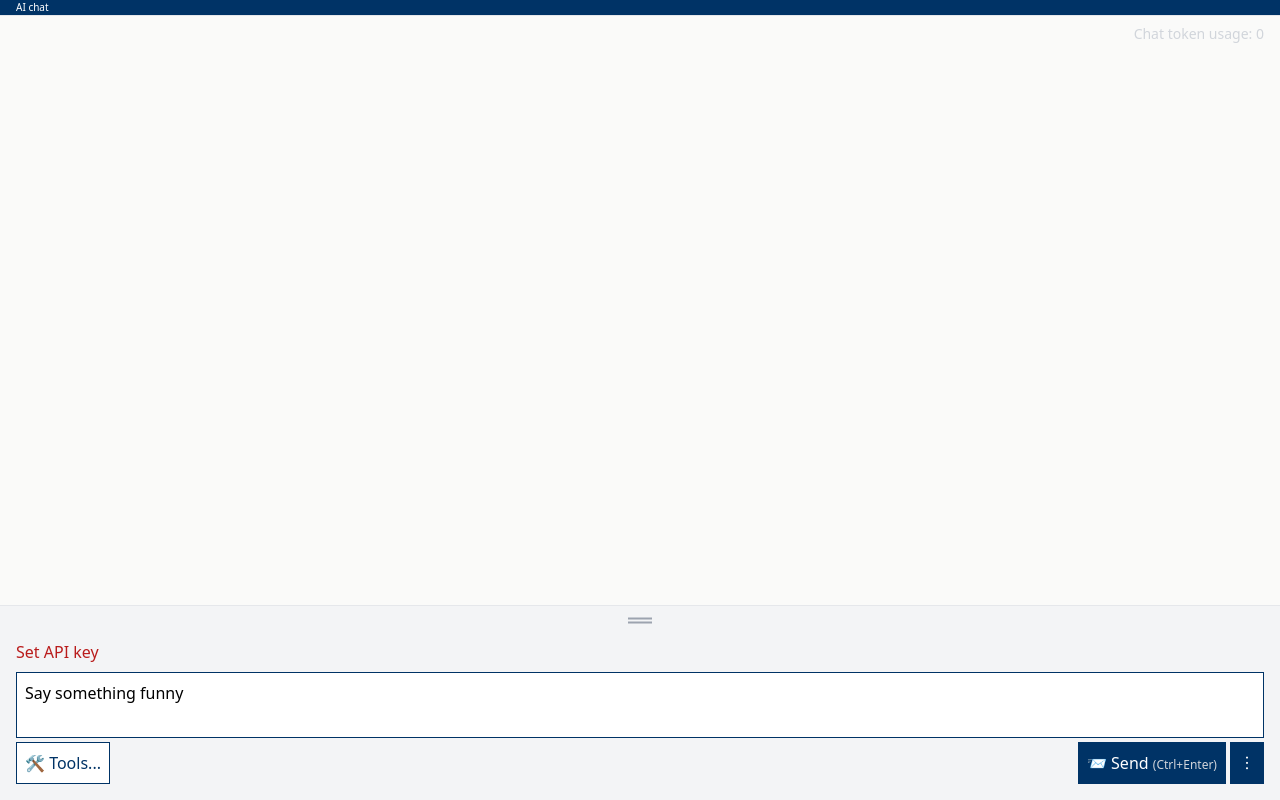
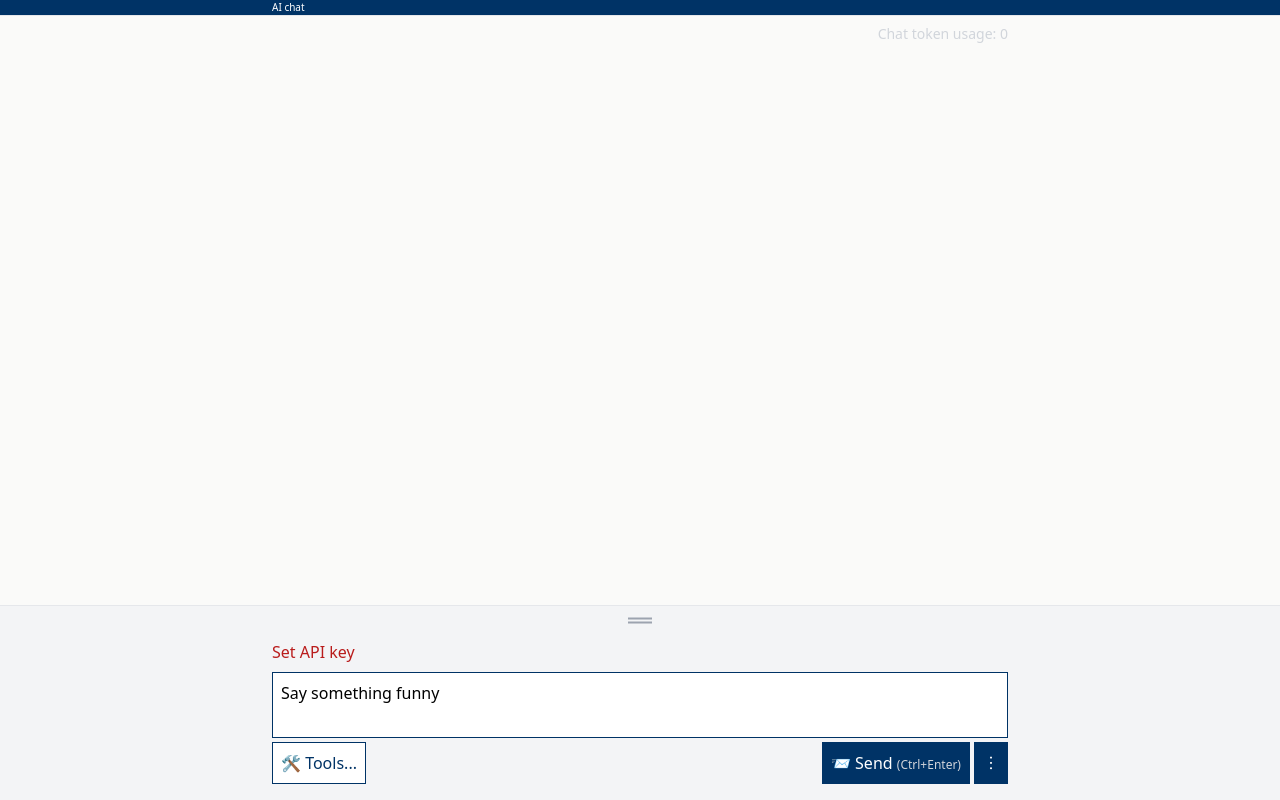
Before and after one commit to ginpei/chat-gpt-api-practice, a Next.js app: page / in a window 1280 px wide. Built offline with nearby package versions, Linux system fonts and the light colour scheme.

Commit message:
feat: 🎸 for larger screen

```diff
--- a/src/domains/globalUi/HeadLine.tsx
+++ b/src/domains/globalUi/HeadLine.tsx
@@ -1,11 +1,12 @@
 import { appTitle } from "../app/static";
+import { Container } from "../layout/Container";
 
 export interface HeadLineProps {}
 
 export function HeadLine(): JSX.Element {
   return (
-    <div className="HeadLine border-b px-4 text-[10px] bg-ginpei text-white">
-      {appTitle}
+    <div className="HeadLine border-b text-[10px] bg-ginpei text-white">
+      <Container>{appTitle}</Container>
     </div>
   );
 }
--- /dev/null
+++ b/src/domains/layout/Container.tsx
@@ -0,0 +1,7 @@
+export interface ContainerProps {
+  children: React.ReactNode;
+}
+
+export function Container({ children }: ContainerProps): JSX.Element {
+  return <div className="Container mx-auto max-w-3xl px-4">{children}</div>;
+}
--- a/src/pages/home/ChatControlBlock.tsx
+++ b/src/pages/home/ChatControlBlock.tsx
@@ -11,6 +11,7 @@ import { buildPromptText } from "../../domains/chat/chatMessageManipulators";
 import { useError } from "../../domains/error/errorHooks";
 import { toError } from "../../domains/error/errorManipulators";
 import { NiceText } from "../../domains/input/NiceText";
+import { Container } from "../../domains/layout/Container";
 import { VStack } from "../../domains/layout/VStack";
 import { useChatGptApiContext } from "../../domains/openai/chatGptApiContext";
 import {
@@ -179,12 +180,16 @@ export function ChatControlBlock({}: ChatControlBlockProps): JSX.Element {
   };
 
   return (
-    <div className="ChatControlBlock border-t px-4 pb-4 border-t-gray-200 bg-gray-100">
+    <div className="ChatControlBlock border-t pb-4 border-t-gray-200 bg-gray-100">
+      <Container>
         <VStack gap="gap-2">
           <VResizeBar onDone={onResizeBarDone} onMove={onResizeBarMove} />
           {!apiContext.apiKey && <p className="text-red-700">Set API key</p>}
           {sendError && <p className="text-red-700">{sendError.message}</p>}
-        <form className="ChatForm flex flex-col gap-1" onSubmit={onFormSubmit}>
+          <form
+            className="ChatForm flex flex-col gap-1"
+            onSubmit={onFormSubmit}
+          >
             <NiceText
               className="resize-none"
               disabled={processingChat}
@@ -217,6 +222,7 @@ export function ChatControlBlock({}: ChatControlBlockProps): JSX.Element {
             </div>
           </form>
         </VStack>
+      </Container>
       <SendOptionPopup
         hoverOn={refSendOptionButton}
         onClose={onSendOptionClose}
--- a/src/pages/home/ChatHistoryBlock.tsx
+++ b/src/pages/home/ChatHistoryBlock.tsx
@@ -6,6 +6,7 @@ import {
 import { saveHistoryLog } from "../../domains/chat/chatLogStore";
 import { ClearChatHistoryButton } from "./ClearChatHistoryButton";
 import { ChatItem } from "./ChatItem";
+import { Container } from "../../domains/layout/Container";
 
 export interface ChatHistoryBlockProps {}
 
@@ -22,14 +23,18 @@ export function ChatHistoryBlock({}: ChatHistoryBlockProps): JSX.Element {
       {history.messages.map((message) => (
         <ChatItem key={message.id} message={message} />
       ))}
-      <div className="px-4 py-2 text-end text-sm text-gray-300">
-        Chat token usage: {history.completionTokenUsage}
-      </div>
+      <Container>
+        <div className="py-2 text-end text-sm text-gray-300">
+          Chat token usage: {history.completionTokenUsage}
+        </div>
+      </Container>
       <div aria-hidden className="min-h-[5em]"></div>
       {history.messages.length > 1 && (
-        <div className="grid p-4">
-          <ClearChatHistoryButton onProceed={onClearHistory} />
-        </div>
+        <Container>
+          <div className="grid">
+            <ClearChatHistoryButton onProceed={onClearHistory} />
+          </div>
+        </Container>
       )}
       <div aria-hidden className="min-h-[5em]"></div>
     </div>
--- a/src/pages/home/ChatItem.tsx
+++ b/src/pages/home/ChatItem.tsx
@@ -1,4 +1,5 @@
 import { ChatMessage } from "../../domains/chat/ChatMessage";
+import { Container } from "../../domains/layout/Container";
 import { HStack } from "../../domains/layout/HStack";
 
 export interface ChatItemProps {
@@ -33,9 +34,8 @@ export function ChatItem({ message }: ChatItemProps): JSX.Element {
   const isImageUrl = message.name === "ai" && message.type === "image";
 
   return (
-    <div
-      className={`ChatItem border-b px-4 py-2 ${wrapperThemeMap[message.name]}`}
-    >
+    <div className={`ChatItem border-b py-2 ${wrapperThemeMap[message.name]}`}>
+      <Container>
         <HStack>
           <div className="w-8 mr-2 whitespace-nowrap">
             {authorIconMap[message.name]}
@@ -53,6 +53,7 @@ export function ChatItem({ message }: ChatItemProps): JSX.Element {
             )}
           </div>
         </HStack>
+      </Container>
     </div>
   );
 }
```
Lines whose indentation alone changed are shown as unchanged.
